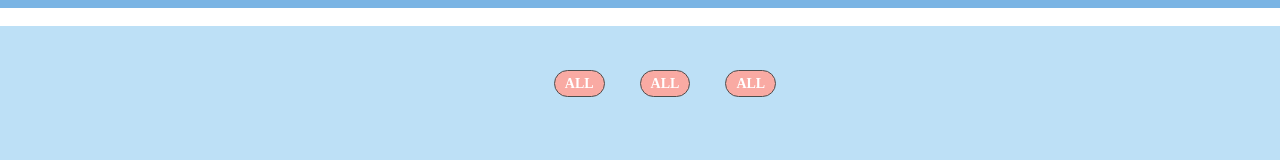
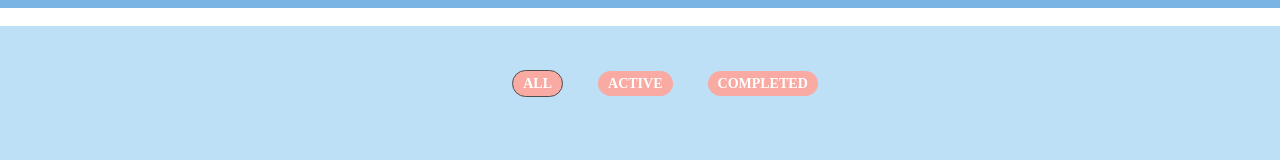
Before and after one commit to leah-massey/Creative-Project-Planner, a React (Create React App) app: page / in a window 1280 px wide. Shown: the part 469-629 px from the top of the page. Built offline with nearby package versions, Linux system fonts and the light colour scheme.

Commit message:
all, active and completed buttons functioning.

```diff
--- a/src/App.js
+++ b/src/App.js
@@ -3,23 +3,9 @@ import Logo from "./components/Logo";
 import Form from "./components/Form";
 import ProjectList from "./components/ProjectList";
 import Stats from "./components/Stats";
-import FilterButton from "./components/FilterButton";
-
-const FILTER_MAP = {
-  All: () => true,
-  Active: (project) => !project.completed,
-  Completed: (project) => project.completed,
-};
-
-const FILTER_NAMES = Object.keys(FILTER_MAP);
 
 export default function App() {
   const [projects, setProjects] = useState([]);
-  const [filterByStatus, setFilterByStatus] = useState("All");
-
-  const filterList = FILTER_NAMES.map((name) => (
-    <FilterButton key={name} name={name} />
-  ));
 
   function handleAddProjects(project) {
     setProjects((projects) => [...projects, project]); //we're not allowed to mutate an array in react - hence not using .push
--- a/src/components/FilterButton.js
+++ b/src/components/FilterButton.js
@@ -5,9 +5,10 @@ function FilterButton(props) {
     <button
       type="button"
       className="btn pale-btn toggle-btn"
-      aria-pressed="true"
+      aria-pressed={props.isPressed}
+      onClick={() => props.setFilterByCompletion(props.name)}
     >
-      all
+      {props.name}
     </button>
   );
 }
--- a/src/components/ProjectList.js
+++ b/src/components/ProjectList.js
@@ -1,19 +1,34 @@
 import { useState } from "react";
 import Project from "./Project";
 import FilterButton from "./FilterButton";
+
+const FILTER_MAP = {
+  All: () => true,
+  Active: (project) => !project.completed,
+  Completed: (project) => project.completed,
+};
+
+const FILTER_NAMES = Object.keys(FILTER_MAP);
 
 export default function ProjectList({
   projects,
   onDeleteProject,
   onToggleProject,
   onClearList,
-  onViewCompletedProjects,
-  onViewActiveProjects,
 }) {
   const [sortByType, setSortByType] = useState("allTypes");
   const [sortBySize, setSortBySize] = useState("allSizes");
+  const [filterByCompletion, setFilterByCompletion] = useState("All");
   // const [sortByStatus, setSortByStatus] = useState("all");
   // const [sortByDate, setSortByDate] = useState("newest");
+  const filterList = FILTER_NAMES.map((name) => (
+    <FilterButton
+      key={name}
+      name={name}
+      isPressed={name === filterByCompletion}
+      setFilterByCompletion={setFilterByCompletion}
+    />
+  ));
 
   let sortedProjects;
 
@@ -76,13 +91,11 @@ export default function ProjectList({
 
   return (
     <div className="list">
-      <div className="filters actions">
-        <FilterButton />
-        <FilterButton />
-        <FilterButton />
-      </div>
+      <div className="filters actions">{filterList}</div>
       <ul>
-        {sortedProjects.map((project) => (
+        {sortedProjects
+          .filter(FILTER_MAP[filterByCompletion])
+          .map((project) => (
             <Project
               project={project}
               onDeleteProject={onDeleteProject}
```
Lines whose indentation alone changed are shown as unchanged.
